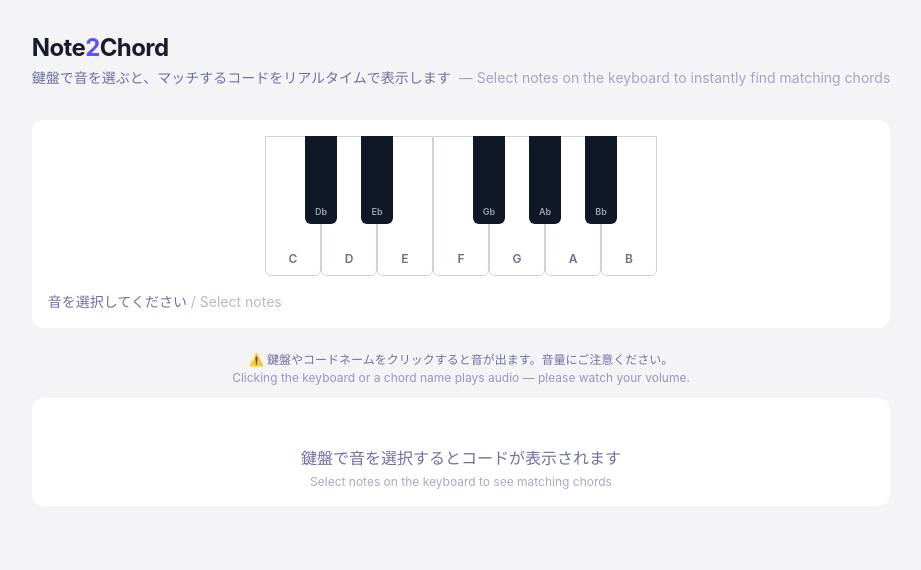
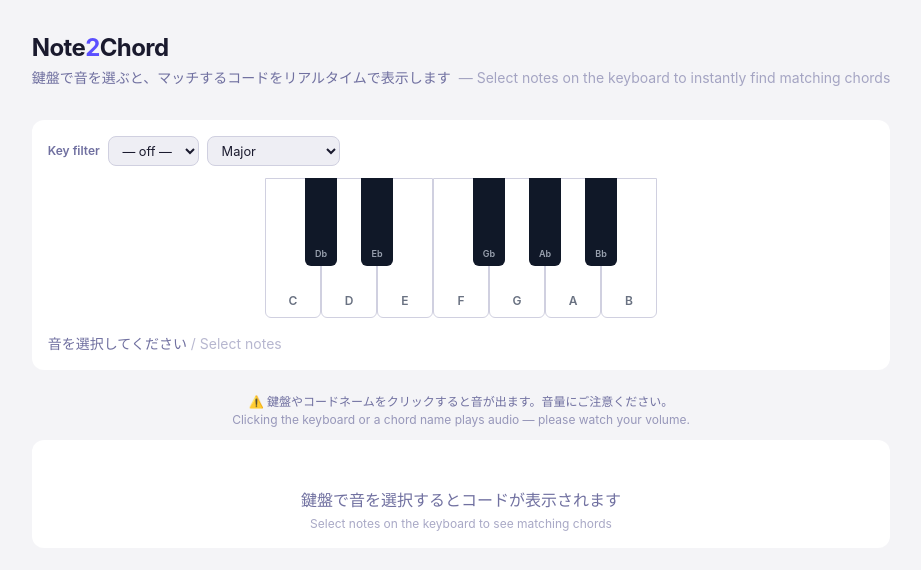
Before and after one commit to nezumi328/note2chord, a Next.js app: page / in a window 1280 px wide. Shown: the top 570 px of the page, without its empty margins (179-1100 px from the left). Built offline with nearby package versions, Linux system fonts and the light colour scheme.

Commit message:
Add key/scale filter with diatonic Roman numeral badges (major & natural minor)

```diff
--- a/app/components/ChordGrid.tsx
+++ b/app/components/ChordGrid.tsx
@@ -1,8 +1,9 @@
 "use client";
 
 import { memo } from "react";
-import { ChordResult } from "@/lib/chordEngine";
+import { ChordResult, NoteName } from "@/lib/chordEngine";
 import { audioEngine } from "@/lib/audioEngine";
+import { getDiatonicLabel, Mode } from "@/lib/keyFunction";
 
 function playChord(audioFile: string) {
   audioEngine.play(`/${audioFile}`).catch(() => {});
@@ -21,12 +22,14 @@ function textColorForBg(hex: string): string {
 
 interface ChordGridProps {
   chords: ChordResult[];
+  keyRoot: NoteName | null;
+  keyMode: Mode;
 }
 
 const SUFFIX_ORDER = ["M","M7","7","6","m","mM7","m7","m6","m7-5","dim","aug","augM7","7-5","7sus4"];
 const ROOT_ORDER = ["C","Db","D","Eb","E","F","Gb","G","Ab","A","Bb","B"];
 
-export default memo(function ChordGrid({ chords }: ChordGridProps) {
+export default memo(function ChordGrid({ chords, keyRoot, keyMode }: ChordGridProps) {
   if (chords.length === 0) {
     return (
       <p className="text-center mt-8" style={{ color: "var(--text-muted)" }}>
@@ -64,17 +67,29 @@ export default memo(function ChordGrid({ chords }: ChordGridProps) {
                 if (!chord) return <td key={root} />;
                 const isWhite = chord.color === "ffffff";
                 const textColor = textColorForBg(chord.color);
+                const diatonicLabel = keyRoot
+                  ? getDiatonicLabel(chord.root, chord.suffix, keyRoot, keyMode)
+                  : null;
                 return (
                   <td key={root} className="p-0.5">
                     <div
                       className={`
-                        group relative cursor-pointer rounded text-center py-1 px-0.5 transition-opacity
+                        group relative cursor-pointer rounded text-center px-0.5 transition-opacity
                         ${isWhite ? "opacity-10 hover:opacity-30" : "hover:opacity-80"}
+                        ${diatonicLabel ? "py-0.5" : "py-1"}
                       `}
                       style={{ backgroundColor: `#${chord.color}` }}
                       onClick={() => playChord(chord.audioFile)}
                       title={chord.tensions.join(", ")}
                     >
+                      {diatonicLabel && (
+                        <div
+                          className="text-[7px] leading-none mb-0.5 font-bold tracking-tight"
+                          style={{ color: textColor, opacity: 0.75 }}
+                        >
+                          {diatonicLabel}
+                        </div>
+                      )}
                       <span className="font-bold text-[11px] leading-none" style={{ color: textColor }}>
                         {chord.displayName}
                       </span>
--- /dev/null
+++ b/app/components/KeySelector.tsx
@@ -0,0 +1,56 @@
+"use client";
+
+import { NoteName } from "@/lib/chordEngine";
+import { Mode, NOTE_NAMES_DISPLAY } from "@/lib/keyFunction";
+
+interface KeySelectorProps {
+  keyRoot: NoteName | null;
+  mode: Mode;
+  onKeyChange: (root: NoteName | null) => void;
+  onModeChange: (mode: Mode) => void;
+}
+
+const selectStyle = {
+  background: "var(--surface2, #eeeef4)",
+  color: "var(--foreground)",
+  border: "1px solid var(--border)",
+  borderRadius: "0.5rem",
+  padding: "0.35rem 0.6rem",
+  fontSize: "0.8rem",
+  outline: "none",
+  cursor: "pointer",
+};
+
+export default function KeySelector({ keyRoot, mode, onKeyChange, onModeChange }: KeySelectorProps) {
+  return (
+    <div className="flex items-center gap-2 flex-wrap">
+      <span className="text-xs font-semibold" style={{ color: "var(--text-muted)" }}>
+        Key filter
+      </span>
+      <select
+        style={selectStyle}
+        value={keyRoot ?? ""}
+        onChange={e => onKeyChange(e.target.value ? e.target.value as NoteName : null)}
+      >
+        <option value="">— off —</option>
+        {NOTE_NAMES_DISPLAY.map(n => (
+          <option key={n} value={n}>{n}</option>
+        ))}
+      </select>
+      <select
+        style={selectStyle}
+        value={mode}
+        onChange={e => onModeChange(e.target.value as Mode)}
+        disabled={!keyRoot}
+      >
+        <option value="major">Major</option>
+        <option value="minor">Minor (Natural)</option>
+      </select>
+      {keyRoot && (
+        <span className="text-xs" style={{ color: "var(--accent)" }}>
+          {keyRoot} {mode === "major" ? "Major" : "Natural Minor"}
+        </span>
+      )}
+    </div>
+  );
+}
--- a/app/page.tsx
+++ b/app/page.tsx
@@ -3,13 +3,17 @@
 import { useState, useMemo } from "react";
 import Piano from "./components/Piano";
 import ChordGrid from "./components/ChordGrid";
+import KeySelector from "./components/KeySelector";
 import { suggestChords, NoteName } from "@/lib/chordEngine";
 import { useArpeggio } from "./hooks/useArpeggio";
+import { Mode } from "@/lib/keyFunction";
 
 export default function Home() {
   const [selected, setSelected] = useState<Set<NoteName>>(new Set());
   const notes = useMemo(() => [...selected] as NoteName[], [selected]);
   const { playing, stop, start } = useArpeggio(notes);
+  const [keyRoot, setKeyRoot] = useState<NoteName | null>(null);
+  const [keyMode, setKeyMode] = useState<Mode>("major");
 
   const toggle = (note: NoteName) => {
     setSelected(prev => {
@@ -40,6 +44,14 @@ export default function Home() {
       </header>
 
       <section className="mb-6 p-4 rounded-xl" style={{ background: "var(--surface)" }}>
+        <div className="mb-3">
+          <KeySelector
+            keyRoot={keyRoot}
+            mode={keyMode}
+            onKeyChange={setKeyRoot}
+            onModeChange={setKeyMode}
+          />
+        </div>
         <Piano selected={selected} onToggle={toggle} />
 
         <div className="mt-4 flex items-center justify-between">
@@ -81,7 +93,7 @@ export default function Home() {
       </p>
 
       <section className="p-4 rounded-xl" style={{ background: "var(--surface)" }}>
-        <ChordGrid chords={chords} />
+        <ChordGrid chords={chords} keyRoot={keyRoot} keyMode={keyMode} />
       </section>
     </main>
   );
--- /dev/null
+++ b/lib/keyFunction.ts
@@ -0,0 +1,52 @@
+import { NoteName } from "./chordEngine";
+
+export type Mode = "major" | "minor";
+
+interface DiatonicDegree {
+  semitones: number;
+  suffixes: string[];
+  label: string;
+}
+
+const MAJOR_DEGREES: DiatonicDegree[] = [
+  { semitones: 0,  suffixes: ["M","M7","6"],     label: "I" },
+  { semitones: 2,  suffixes: ["m","m7"],          label: "IIm" },
+  { semitones: 4,  suffixes: ["m","m7"],          label: "IIIm" },
+  { semitones: 5,  suffixes: ["M","M7","6"],      label: "IV" },
+  { semitones: 7,  suffixes: ["M","7","6"],       label: "V" },
+  { semitones: 9,  suffixes: ["m","m7","m6"],     label: "VIm" },
+  { semitones: 11, suffixes: ["m7-5"],            label: "VII°" },
+];
+
+// ナチュラルマイナースケール
+const MINOR_DEGREES: DiatonicDegree[] = [
+  { semitones: 0,  suffixes: ["m","m7"],          label: "Im" },
+  { semitones: 2,  suffixes: ["m7-5"],            label: "II°" },
+  { semitones: 3,  suffixes: ["M","M7"],          label: "♭III" },
+  { semitones: 5,  suffixes: ["m","m7"],          label: "IVm" },
+  { semitones: 7,  suffixes: ["m","m7"],          label: "Vm" },
+  { semitones: 8,  suffixes: ["M","M7","6"],      label: "♭VI" },
+  { semitones: 10, suffixes: ["M","7"],           label: "♭VII" },
+];
+
+const NOTE_NO: Record<NoteName, number> = {
+  C:0,Db:1,D:2,Eb:3,E:4,F:5,Gb:6,G:7,Ab:8,A:9,Bb:10,B:11,
+};
+
+export function getDiatonicLabel(
+  chordRoot: NoteName,
+  suffix: string,
+  keyRoot: NoteName,
+  mode: Mode,
+): string | null {
+  const interval = (NOTE_NO[chordRoot] - NOTE_NO[keyRoot] + 12) % 12;
+  const degrees = mode === "major" ? MAJOR_DEGREES : MINOR_DEGREES;
+  const degree = degrees.find(
+    d => d.semitones === interval && d.suffixes.includes(suffix)
+  );
+  return degree?.label ?? null;
+}
+
+export const NOTE_NAMES_DISPLAY: NoteName[] = [
+  "C","Db","D","Eb","E","F","Gb","G","Ab","A","Bb","B",
+];
```
